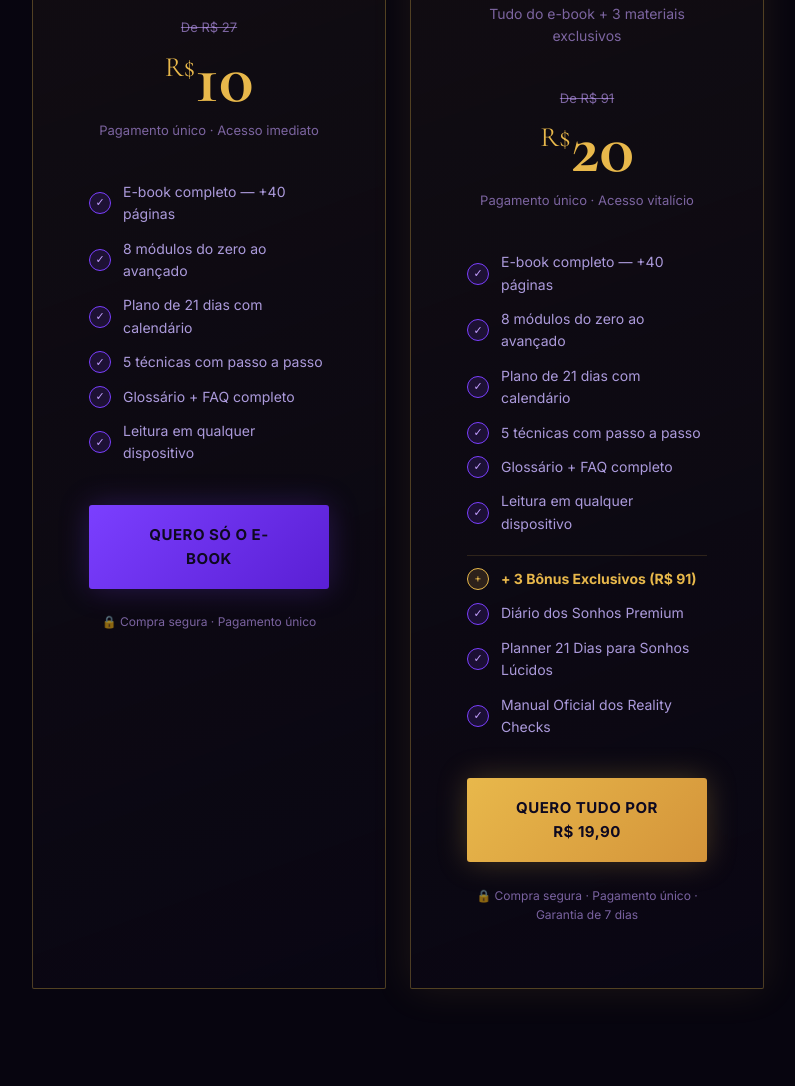
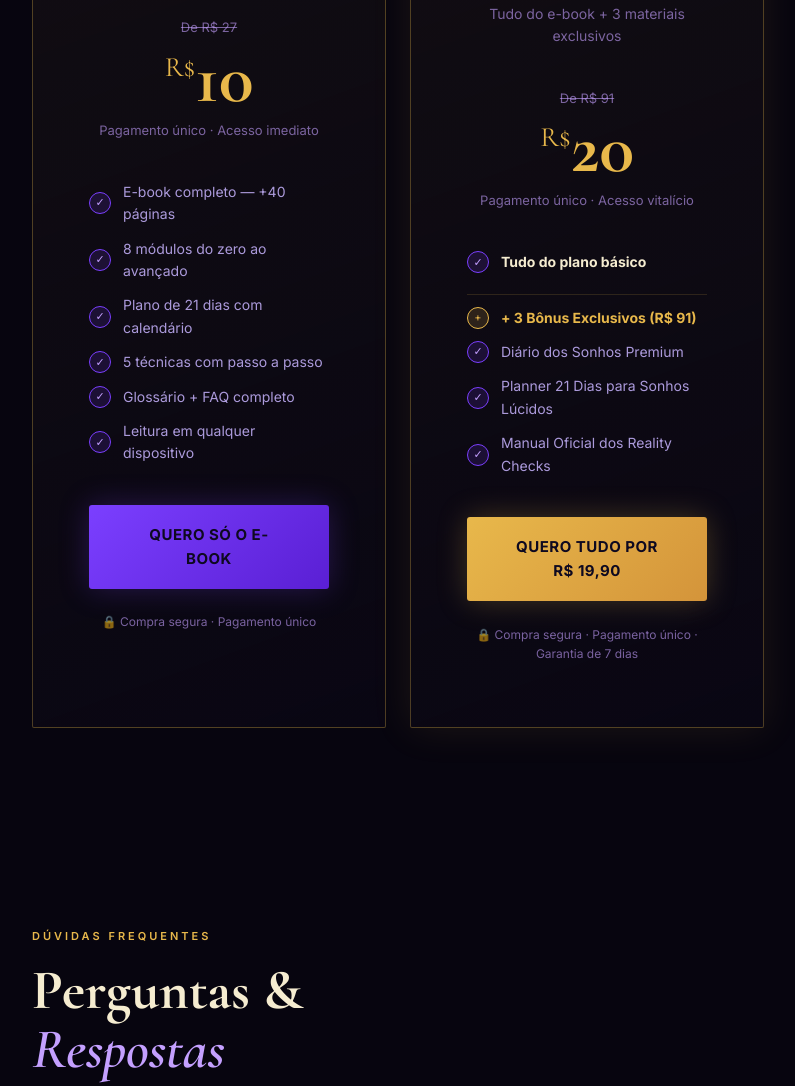
Before and after one commit to Nizera/despertar, a plain HTML site: page vendas-desperte-no-sonho.html in a window 1280 px wide. Shown: the part 5517-6603 px from the top of the page, without its empty margins (242-1037 px from the left). Drawn offline with nearby package versions, Linux system fonts and the light colour scheme; animation ran at ten frames a second.

Commit message:
Simplifica conteudo do plano premium com 'Tudo do plano basico'

```diff
--- a/vendas-desperte-no-sonho.html
+++ b/vendas-desperte-no-sonho.html
@@ -482,6 +482,7 @@ section {
   max-width: 900px;
   margin-left: auto;
   margin-right: auto;
+  align-items: stretch;
 }
 
 .price-card {
@@ -1028,12 +1029,7 @@ footer p {
           <span class="price-once">Pagamento único · Acesso vitalício</span>
         </div>
         <div class="price-includes">
-          <div class="price-include-item"><div class="price-check">✓</div>E-book completo — +40 páginas</div>
-          <div class="price-include-item"><div class="price-check">✓</div>8 módulos do zero ao avançado</div>
-          <div class="price-include-item"><div class="price-check">✓</div>Plano de 21 dias com calendário</div>
-          <div class="price-include-item"><div class="price-check">✓</div>5 técnicas com passo a passo</div>
-          <div class="price-include-item"><div class="price-check">✓</div>Glossário + FAQ completo</div>
-          <div class="price-include-item"><div class="price-check">✓</div>Leitura em qualquer dispositivo</div>
+          <div class="price-include-item"><div class="price-check">✓</div><strong style="color:var(--moon);">Tudo do plano básico</strong></div>
           <div class="price-include-item" style="margin-top:8px;padding-top:12px;border-top:1px solid rgba(232,184,75,0.15);"><div class="price-check" style="background:rgba(232,184,75,0.15);border-color:var(--gold);color:var(--gold);">+</div><strong style="color:var(--gold);">+ 3 Bônus Exclusivos (R$ 91)</strong></div>
           <div class="price-include-item"><div class="price-check">✓</div>Diário dos Sonhos Premium</div>
           <div class="price-include-item"><div class="price-check">✓</div>Planner 21 Dias para Sonhos Lúcidos</div>
```
